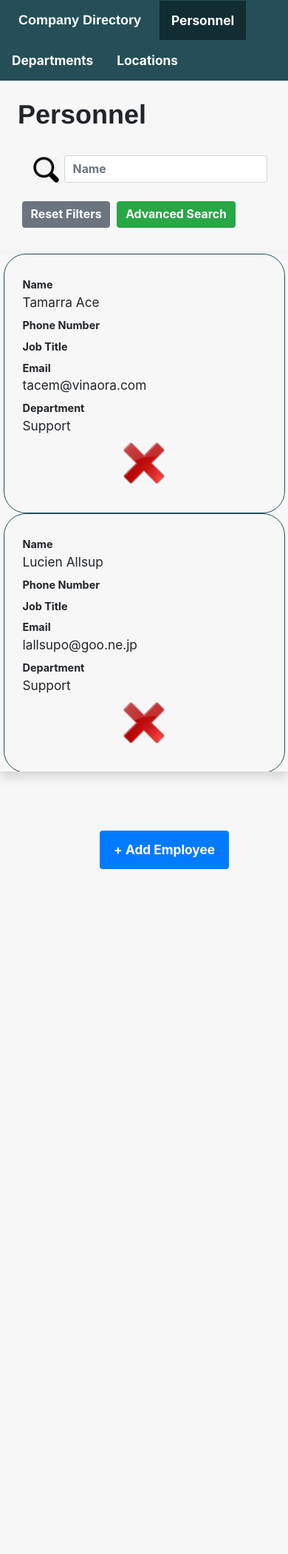
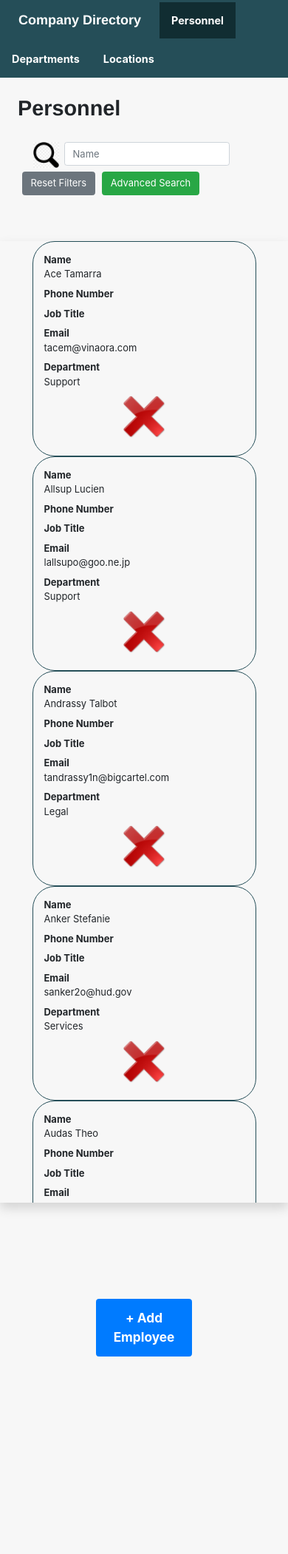
Before and after one commit to fahimhasan3/company-directory, a PHP site: page /companydirectory/ in a window 390 px wide. Shown: the top 2101 px of the page at 74% size. Run offline with PHP 8.4, Linux system fonts and the light colour scheme; data comes from the database, SQL or seed files in the repository; data that the repository does not hold is empty.

Commit message:
screen size css
implemented css for different screen sizes

```diff
--- a/css/index.css
+++ b/css/index.css
@@ -1,6 +1,5 @@
 html {
     font-family: sans-serif;
-    margin-bottom: 5%;
     font-size: 0.9em;
     background-color: #F7F7F7;
     position:fixed;
@@ -8,7 +7,6 @@
     bottom:0;
     left:0;
     right:0;
-    height: 100%;
 }
 
 body {
@@ -18,7 +16,6 @@
     bottom:0;
     left:0;
     right:0;
-    height: 100%;
 }
 
 /*nav section*/
@@ -56,12 +53,15 @@
 }
 
 #resetFiltersButton, #advancedSearchButton, #nameFilter {
-    margin-top: 10px;
-    margin-bottom: 15px;
     margin-left: 5px;
     font-weight: bold;
     line-height: 1.5em;
     font-size: 1.1em;
+    margin-top: 5px;
+}
+
+#resetFiltersButton, #advancedSearchButton {
+    margin-bottom: 10px;
 }
 
 #nameFilter {
@@ -119,14 +119,14 @@
 }
 
 .tableWrapper {
-    height: 700px;
+    height: 70vh;
     overflow-y: auto;
-    margin-top: 20px;
+    margin-top: 2vh;
 }
 
 dl {
-    padding-top: 30px;
-    padding-bottom: 30px;
+    padding-top: 15px;
+    padding-bottom: 15px;
     padding-left: 10px;
     padding-right: 10px;
     margin-bottom: 0;
@@ -138,12 +138,7 @@
 }
 
 dd {
-    font-size: 1.2em;
-}
-
-.tableWrapper thead th {
-    position: sticky;
-    top: 0;
+    font-size: 1.1em;
 }
 
 dl:hover {
@@ -223,5 +218,125 @@
 
 
 #addEmployeeButton, #addDepartmentButton, #addLocationButton {
-    margin: 80px;
+    margin: 5vh;
 }
+
+
+/* HEIGHT SCREEN ADJUSTMENTS*/
+
+@media only screen and (max-height: 1080px) {
+    .tableWrapper {
+        height: 65vh;
+    }
+}
+
+@media only screen and (max-height: 880px) {
+    .tableWrapper {
+        height: 60vh;
+    }
+}
+
+@media only screen and (max-height: 750px) {
+    .tableWrapper {
+        height: 50vh;
+    }
+}
+
+@media only screen and (max-height: 580px) {
+    .tableWrapper {
+        height: 40vh;
+    }
+
+    .modalButton {
+        font-size: 1em;
+        line-height: 1em;
+    }
+
+    .modal label {
+        font-weight: bold;
+        font-size: 0.9em;
+        margin-top: 0;
+    }
+
+    .modal input, .modal select {
+        margin-bottom: 3px;
+    }
+
+    .modal-footer {
+        display: flex;
+        justify-content: space-around;
+    }
+}
+
+@media only screen and (max-height: 480px) {
+    .tableWrapper {
+        height: 30vh;
+    }
+}
+
+
+/* WIDTH SCREEN ADJUSTMENTS*/
+
+@media only screen and (max-width: 750px) {
+    dl {
+        padding-left: 0;
+        padding-right: 0;
+    }
+
+    dd, dt {
+        font-size: 0.9em;
+    }
+}
+
+@media only screen and (max-width: 575px) {
+    li {
+        font-size: 1em;
+    }
+
+    h1 {
+        font-size: 2em;
+    }
+
+    #resetFiltersButton, #advancedSearchButton, #nameFilter {
+        font-size: 0.9em;
+        font-weight: normal;
+    }
+
+    dl {
+        padding-left: 0;
+        padding-right: 0;
+    }
+
+    dd, dt {
+        font-size: 0.9em;
+    }
+
+    #employeesTable, #departmentsTable, #locationsTable {
+        width: 70%;
+    }
+
+    .tableWrapper {
+        height: 50vh;
+    }
+}
+
+@media only screen and (max-width: 575px)  and (max-height: 760px) {
+
+    .tableWrapper {
+        height: 55vh;
+    }
+}
+
+@media only screen and (max-width: 575px)  and (max-height: 660px) {
+
+    .tableWrapper {
+        height: 50vh;
+    }
+}
+
+@media only screen and (max-width: 575px)  and (max-height: 540px) {
+
+    .tableWrapper {
+        height: 40vh;
+    }
+}
--- a/index.php
+++ b/index.php
@@ -144,7 +144,7 @@
             </div>
         </div>
 
-        <button type="button" class="btn btn-primary modalButton float-right" data-toggle="modal" data-target="#insertEmployeeModal" id='addEmployeeButton'>+ Add Employee</button>
+        <button type="button" class="btn btn-primary modalButton float-left" data-toggle="modal" data-target="#insertEmployeeModal" id='addEmployeeButton'>+ Add Employee</button>
         <div class="modal" tabindex="-1" role="dialog" id='insertEmployeeModal'>
             <div class="modal-dialog" role="document">
                 <div class="modal-content">
@@ -248,7 +248,7 @@
             </div>
         </div>
 
-        <button type="button" class="btn btn-primary modalButton float-right" data-toggle="modal" data-target="#insertDepartmentModal" id='addDepartmentButton'>+ Add Department</button>
+        <button type="button" class="btn btn-primary modalButton float-left" data-toggle="modal" data-target="#insertDepartmentModal" id='addDepartmentButton'>+ Add Department</button>
         <div class="modal" tabindex="-1" role="dialog" id='insertDepartmentModal'>
             <div class="modal-dialog" role="document">
                 <div class="modal-content">
@@ -335,7 +335,7 @@
             </div>
         </div>
 
-        <button type="button" class="btn btn-primary modalButton float-right" data-toggle="modal" data-target="#insertLocationModal" id='addLocationButton'>+ Add Location</button>
+        <button type="button" class="btn btn-primary modalButton float-left" data-toggle="modal" data-target="#insertLocationModal" id='addLocationButton'>+ Add Location</button>
         <div class="modal" tabindex="-1" role="dialog" id='insertLocationModal'>
             <div class="modal-dialog" role="document">
                 <div class="modal-content">
--- a/javascript/index.js
+++ b/javascript/index.js
@@ -289,7 +289,7 @@
           <div class='col-sm-10'>
               <div class='row'>
                 <dt class='col-sm-2'>Name</dt>
-                <dd class="col-sm-4">` + firstName + ` ` + lastName + `</dd>
+                <dd class="col-sm-4">` + lastName + ` ` + firstName + `</dd>
                 <dt class='col-sm-2'>Phone Number</dt>
                 <dd class="col-sm-4">` + phoneNumber + `</dd>
 
--- a/server/php/getAllDepartments.php
+++ b/server/php/getAllDepartments.php
@@ -36,6 +36,9 @@
 		$query = $query . ' WHERE d.name like "%' . $nameFilter . '%"';
 	}
 
+	$query = $query .	" ORDER BY d.name";
+
+
 	$result = $conn->query($query);
 
 	if (!$result) {
--- a/server/php/getAllLocations.php
+++ b/server/php/getAllLocations.php
@@ -36,6 +36,8 @@
 		$query = $query . ' WHERE name like "%' . $nameFilter . '%"';
 	}
 
+	$query = $query .	" ORDER BY name";
+
 	$result = $conn->query($query);
 
 	if (!$result) {
```
